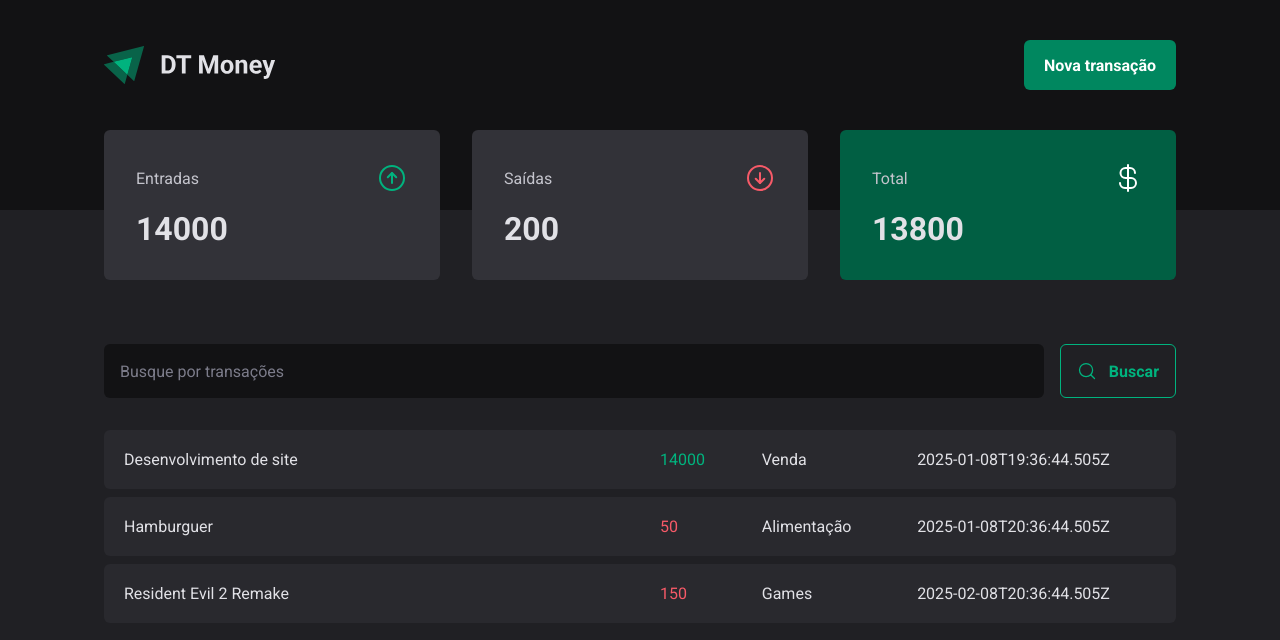
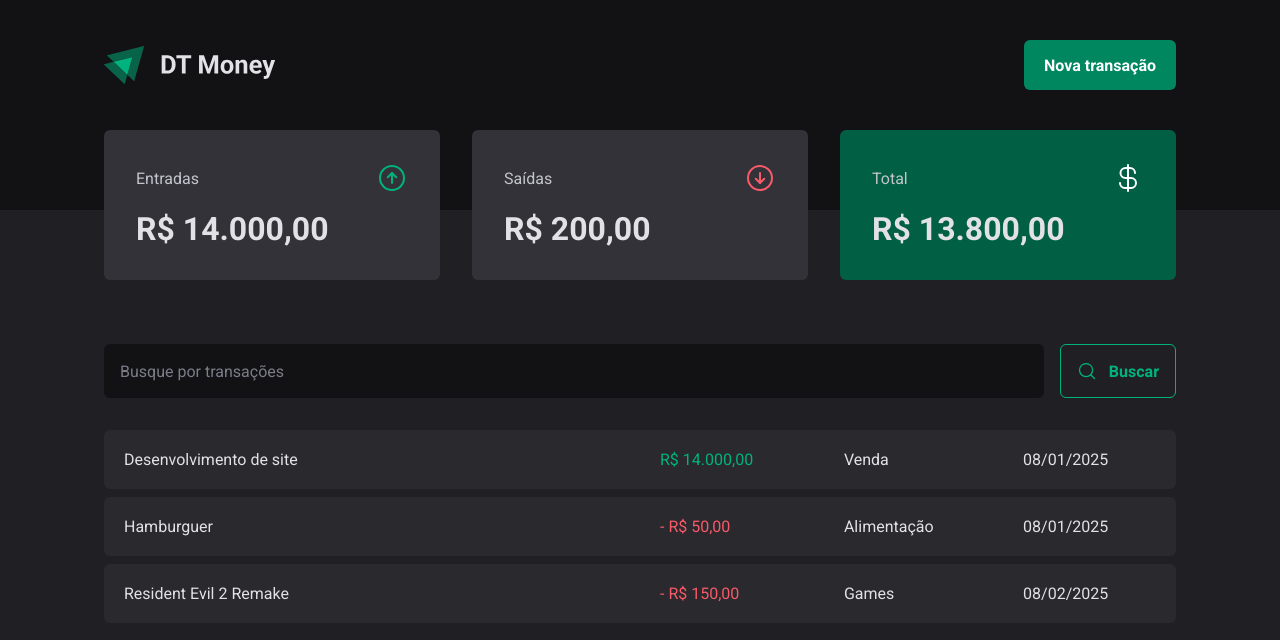
Before and after one commit to davimarquesgiareta/dt-money, a React (Vite) app: page / in a window 1280 px wide. Shown: the top 640 px of the page. Built offline with nearby package versions, Linux system fonts and the light colour scheme; data requests are answered from the project's data file.

Commit message:
feat: price and date formatter

```diff
--- a/src/components/Summary/index.tsx
+++ b/src/components/Summary/index.tsx
@@ -2,6 +2,7 @@
 import { SummaryCard, SummaryContainer } from "./styles";
 import { useContext } from "react";
 import { TransactionsContext } from "../../contexts/TransactionsContext";
+import { priceFormatter } from "../../utils/fromatter";
 
 export function Summary() {
   const { transactions } = useContext(TransactionsContext);
@@ -33,7 +34,7 @@
           <span>Entradas</span>
           <ArrowCircleUp size={32} color="#00b37e" />
         </header>
-        <strong>{summary.income}</strong>
+        <strong>{priceFormatter.format(summary.income)}</strong>
       </SummaryCard>
 
       <SummaryCard>
@@ -41,7 +42,7 @@
           <span>Saídas</span>
           <ArrowCircleDown size={32} color="#f75a68" />
         </header>
-        <strong>{summary.outcome}</strong>
+        <strong>{priceFormatter.format(summary.outcome)}</strong>
       </SummaryCard>
 
       <SummaryCard variant="green">
@@ -49,7 +50,7 @@
           <span>Total</span>
           <CurrencyDollar size={32} color="#fff" />
         </header>
-        <strong>{summary.total}</strong>
+        <strong>{priceFormatter.format(summary.total)}</strong>
       </SummaryCard>
     </SummaryContainer>
   );
--- a/src/pages/Transactions/index.tsx
+++ b/src/pages/Transactions/index.tsx
@@ -8,6 +8,7 @@
   TransactionsTable,
 } from "./styles";
 import { TransactionsContext } from "../../contexts/TransactionsContext";
+import { dateFromatter, priceFormatter } from "../../utils/fromatter";
 
 export function Transactions() {
   const { transactions } = useContext(TransactionsContext);
@@ -27,11 +28,14 @@
                   <td width="50%">{transaction.description}</td>
                   <td>
                     <PriceHighLight variant={transaction.type}>
-                      {transaction.price}
+                      {transaction.type === "outcome" && "- "}
+                      {priceFormatter.format(transaction.price)}
                     </PriceHighLight>
                   </td>
                   <td>{transaction.category}</td>
-                  <td>{transaction.createdAt}</td>
+                  <td>
+                    {dateFromatter.format(new Date(transaction.createdAt))}
+                  </td>
                 </tr>
               );
             })}
--- /dev/null
+++ b/src/utils/fromatter.ts
@@ -0,0 +1,6 @@
+export const dateFromatter = new Intl.DateTimeFormat("pt-BR");
+
+export const priceFormatter = new Intl.NumberFormat("pt-BR", {
+  style: "currency",
+  currency: "BRL",
+});
```
